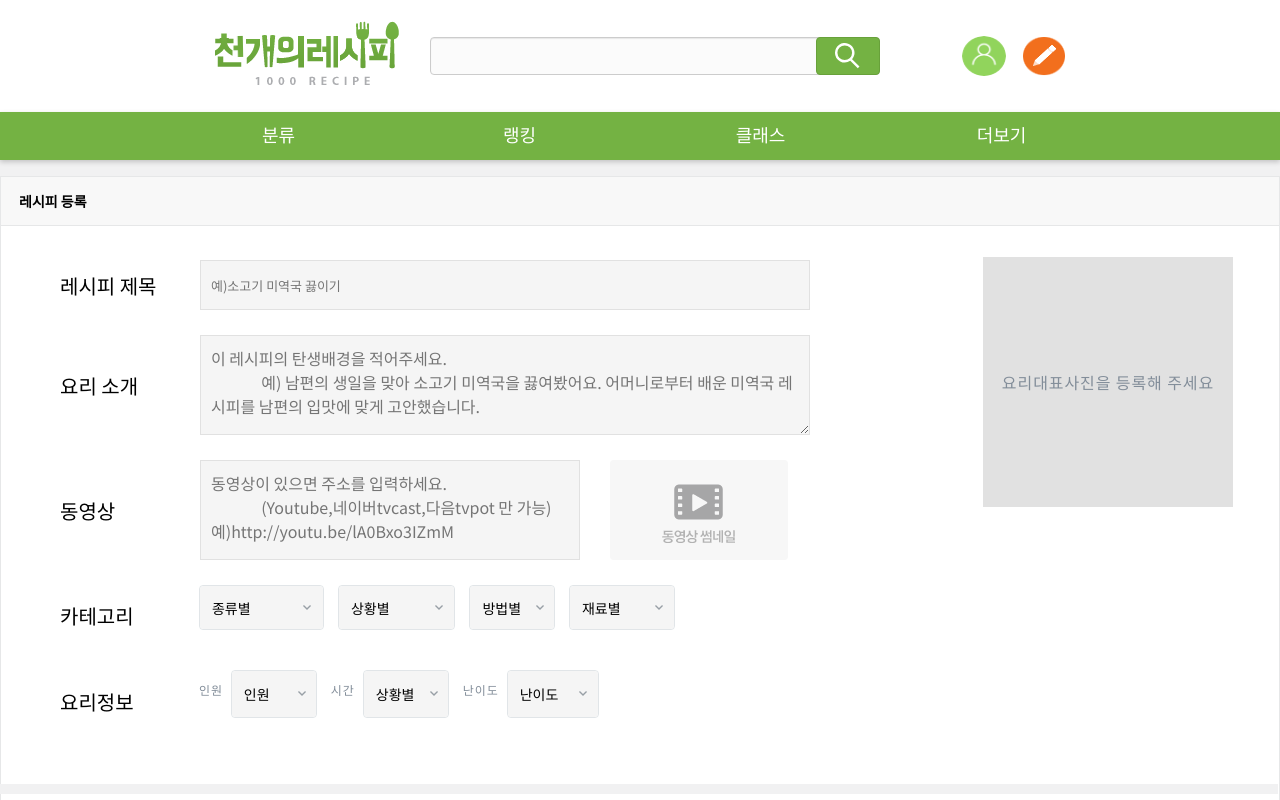
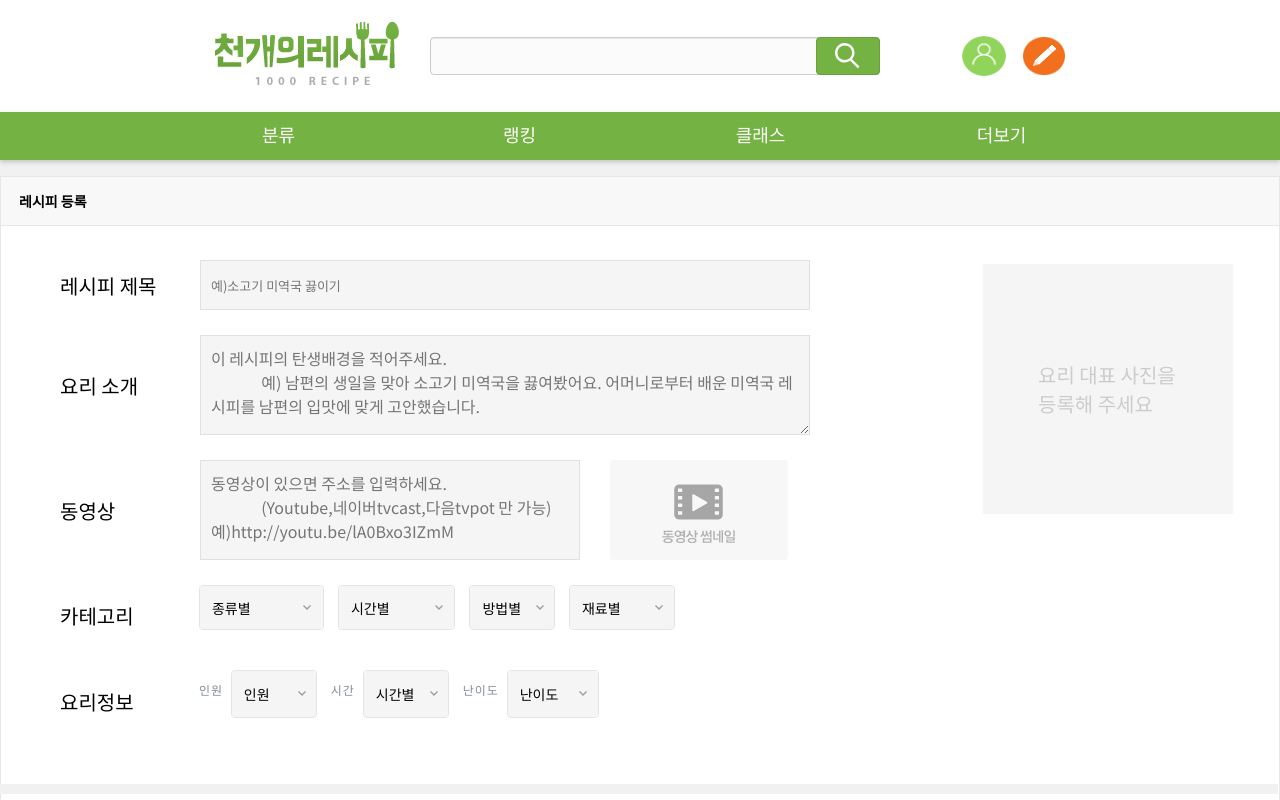
Before and after one commit to hongdaestudy/recipe-frontend, a React (Create React App) app: page /recipe/register in a window 1280 px wide. Shown: the top 800 px of the page. Built offline with nearby package versions, Linux system fonts and the light colour scheme; sample sign-in values are in the browser's storage.

Commit message:
title image upload

```diff
--- a/src/pages/RegisterPage/index.tsx
+++ b/src/pages/RegisterPage/index.tsx
@@ -1,11 +1,11 @@
-import React from 'react';
+import React, { useEffect, useState } from 'react';
 import { SubmitHandler, useForm } from 'react-hook-form';
 import styled from 'styled-components';
 import FlexBox from '../../component/Flex';
 import { Icon } from '../../component/Icon';
 import { Select } from '../../component/Select';
 import { FifthColumn } from './template/FifthColumn';
-import { FirstFormColumn } from './template/FirstFormColumn';
+// import { FirstFormColumn } from './template/FirstFormColumn';
 import { ForthColumn } from './template/ForthColumn';
 import { SecondFormField } from './template/SecondFormField';
 import { ThirdFormColumn } from './template/ThirdFormColumn';
@@ -45,6 +45,19 @@ export interface FormInput {
 
 export const RegisterPage = () => {
   const { register, watch, handleSubmit } = useForm<FormInput>();
+
+  const [imagePreview, setImagePreview] = useState<string>('');
+  const recipeImage = watch('recipeImage');
+
+  useEffect(() => {
+    if (recipeImage && recipeImage.length > 0) {
+      const file = recipeImage[0] as unknown as Blob;
+
+      setImagePreview(URL.createObjectURL(file) as string);
+    }
+  }, [recipeImage]);
+
+  console.log(imagePreview);
 
   const onSubmit: SubmitHandler<FormInput> = data => {
     console.log(data);
@@ -180,19 +193,29 @@ export const RegisterPage = () => {
             </FlexBox>
             <FlexBox
               style={{
+                position: 'relative',
                 height: '100%',
                 marginRight: '15px',
                 transform: ' translateY(-120px)',
               }}
               alignItems="flex-start"
             >
-              <ImageInput
-                label="요리대표사진을 등록해 주세요"
-                isLabel={true}
-                placeholder="요리대표사진을 등록해 주세요"
-                width={250}
-                height={250}
-              />
+              <ImageInputWrapper>
+                {!imagePreview ? (
+                  <Label>요리 대표 사진을 등록해 주세요</Label>
+                ) : (
+                  <ImagePreview
+                    src={`${imagePreview}`}
+                    alt="레시피 대표 이미지"
+                  />
+                )}
+                <TitleImageInput
+                  {...register('recipeImage')}
+                  id="picture"
+                  type="file"
+                />
+              </ImageInputWrapper>
+              {/* 대표 사진 업데이트 */}
             </FlexBox>
           </FormBox>
         </FirstFormBox>
@@ -258,3 +281,32 @@ export const CancelBtn = styled(SubmitBtn)`
   background-color: #fff;
   border: 1px solid #ccc;
 `;
+
+export const ImageInputWrapper = styled.div`
+  position: relative;
+  display: flex;
+  justify-content: center;
+  align-items: center;
+  width: 250px;
+  height: 250px;
+  cursor: pointer;
+  border: none;
+  background-color: #f5f5f5;
+  color: #ccc;
+`;
+
+export const ImagePreview = styled.img`
+  width: 250px;
+  height: 250px;
+  cursor: pointer;
+`;
+
+export const TitleImageInput = styled.input`
+  opacity: 0;
+  position: absolute;
+  top: 0;
+  right: 0;
+  bottom: 0;
+  left: 0;
+  z-index: 99;
+`;
--- a/src/pages/RegisterPage/template/data.ts
+++ b/src/pages/RegisterPage/template/data.ts
@@ -16,7 +16,7 @@ export const categoryOption1: OptionType[] = [
 ];
 
 export const categoryOption2: OptionType[] = [
-  { text: '상황별', value: '' },
+  { text: '시간별', value: '' },
   { text: '일상', value: '일상' },
   { text: '초스피드', value: '초스피드' },
   { text: '손님접대', value: '손님접대' },
```
Also changed, not shown: src/pages/RegisterPage/ingredients.js (added, +58 -0 lines).
